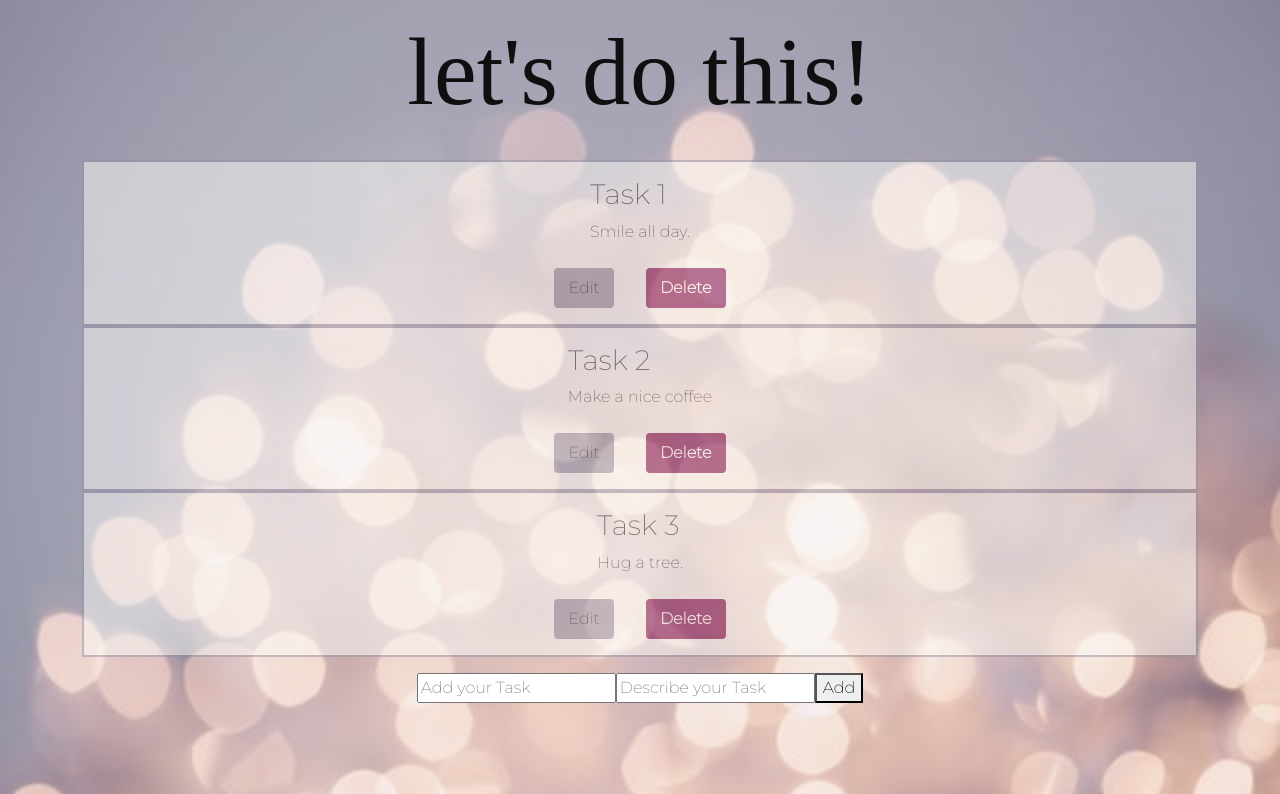
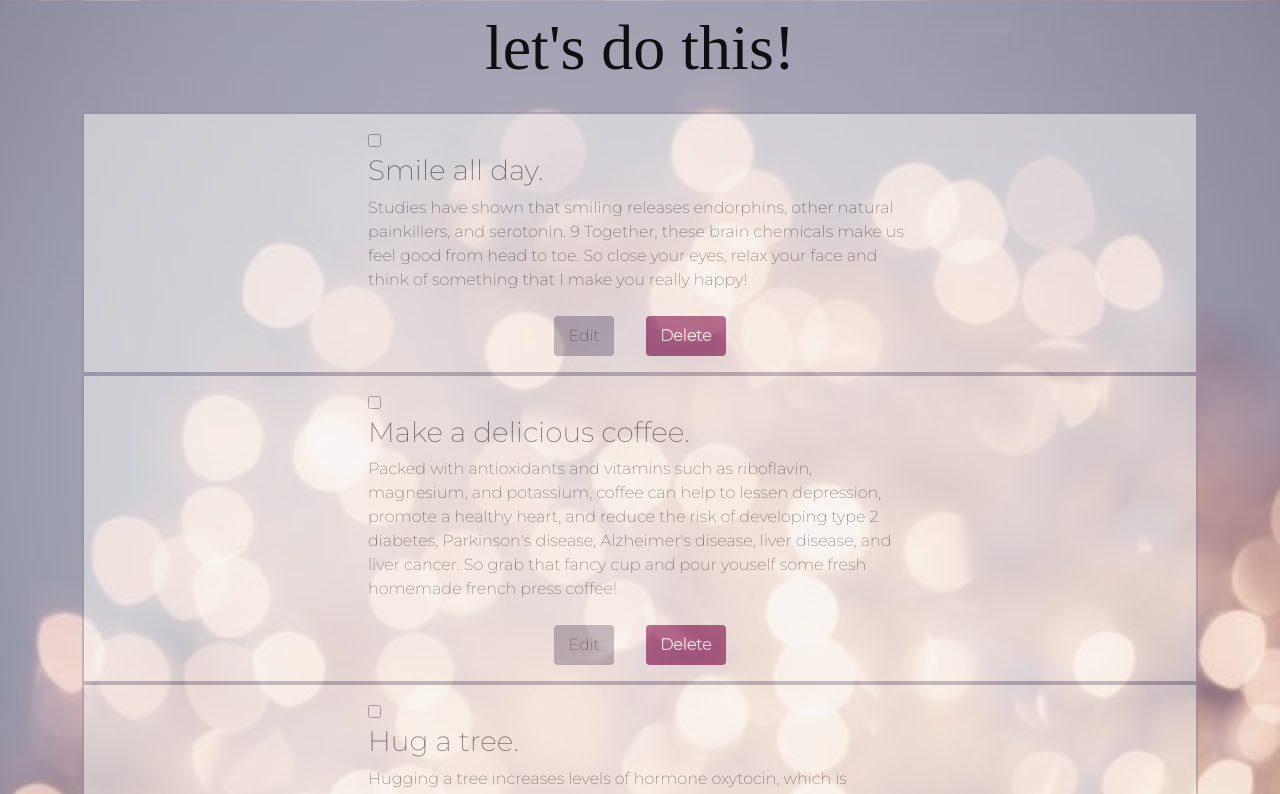
Before and after one commit to predavladc/ReactListProject, a React (Create React App) app: page / in a window 1280 px wide. Shown: the top 794 px of the page. Built offline with nearby package versions, Linux system fonts and the light colour scheme; a web font is replaced by a local one.

Commit message:
I added the complete Button and check-function

```diff
--- a/src/App.js
+++ b/src/App.js
@@ -1,28 +1,30 @@
 import React from "react";
 import "./index.css";
+import Title from "./components/Title"
 import ToDoComponent from "./components/ToDo";
 import { useState } from "react";
 import UserInput from "./UserInput";
+import Checkbox from "./components/Checkbox";
 
 
 export default function App() {
   const [tasks, setTasks] = useState([
     {
         id: 1,
-        title: "Task 1",
-        description: "Smile all day.",
+        title: "Smile all day.",
+        description: "Studies have shown that smiling releases endorphins, other natural painkillers, and serotonin. 9 Together, these brain chemicals make us feel good from head to toe. So close your eyes, relax your face and think of something that I make you really happy!",
         status: "new",
     },
     {
         id: 2,
-        title: "Task 2",
-        description: "Make a nice coffee",
+        title: "Make a delicious coffee.",
+        description: "Packed with antioxidants and vitamins such as riboflavin, magnesium, and potassium, coffee can help to lessen depression, promote a healthy heart, and reduce the risk of developing type 2 diabetes, Parkinson's disease, Alzheimer's disease, liver disease, and liver cancer. So grab that fancy cup and pour youself some fresh homemade french press coffee!",
         status: "new",
     },
     {
         id: 3,
-        title: "Task 3",
-        description: "Hug a tree.",
+        title: "Hug a tree.",
+        description: "Hugging a tree increases levels of hormone oxytocin, which is responsible for feeling calm and emotional bonding. When hugging a tree, it makes you feel happier. So go into the woods, find a tree, take a deep breath and embrace this tree!",
         status: "new",
     }
   ])
@@ -39,9 +41,7 @@ export default function App() {
   });
 
   const handleAddNewTask = (event) => {
-    console.log("print");
     event.preventDefault();
-    // console.log("submitting the form");
     const newTask = {
       id: new Date().getTime(),
       title: userInput.title,
@@ -53,6 +53,7 @@ export default function App() {
     setUserInput({
       title: "",
       description: "",
+      //Do we need the status?
       status: "new",
     });
 
@@ -71,10 +72,14 @@ export default function App() {
   if (beingEdited) {
     return (
       <>
-      <h1>EDITION MODE</h1>
-      <input type="text" placeholder="title"></input>
-      <input type="text" placeholder="description"></input>
-      <button>Save</button>
+      <div className="edition-mode container">
+        <div className="row">
+          <h1 className="edit-mode">EDITION MODE</h1>
+          <input type="text" placeholder="title"></input>
+          <input type="text" placeholder="description"></input>
+          <button className="btn btn-saved">Save</button>
+        </div>
+      </div>
       </>
     )
   }
@@ -83,13 +88,18 @@ export default function App() {
 
     <div className="App container">
       <div className="row ">
-          <p className="title">let's do this!</p>
+          <div className="title">
+            <Title />
+          </div>
+
       {tasks.map((task, index) => {
         return (
-            <div className="listitems" key={index}>
-              <ToDoComponent data={task} onDelete={handleDeleteTask} onEdit={handleEditTask}/>
-
-            </div>
+              <div className="listitems" key={index}>
+                  <div className="col-6">
+                    <Checkbox/>
+                    <ToDoComponent data={task} onDelete={handleDeleteTask} onEdit={handleEditTask}/>
+                  </div>
+              </div>
             )
           }
         )
--- /dev/null
+++ b/src/components/Checkbox.js
@@ -0,0 +1,7 @@
+const Checkbox = () => {
+    return (
+        <input id="todo-1" type="checkbox" />
+    );
+};
+
+export default Checkbox;
--- /dev/null
+++ b/src/components/Title.js
@@ -0,0 +1,9 @@
+const Title = () => {
+    return (
+        <header>
+            <p>let's do this!</p>
+        </header>
+    );
+};
+
+export default Title;
--- a/src/index.css
+++ b/src/index.css
@@ -10,7 +10,7 @@ body {
     justify-content: center;
     font-family: 'Grape Nuts', cursive;
     color: #0f0f0f;
-    font-size: 6rem;
+    font-size: 4rem;
   }
 
 .container {
@@ -39,6 +39,11 @@ body {
   color: #1c1c1c;
 }
 
+.buttons {
+  display: flex;
+  justify-content: center;
+}
+
 button.btn.btn-edit {
   background-color: #9190a1;
   border: 2px solid #9190a1;
@@ -55,3 +60,25 @@ button.btn.btn-delete {
   opacity: 1;
   margin-left: 1rem;
 }
+
+/* Edition Mode */
+
+.edition-mode {
+  display: flex;
+  flex-direction: column;
+  align-items: center;
+  border: 1px solid red;
+}
+
+button.btn.btn-saved {
+  background-color: #9190a1;
+  border: 2px solid #9190a1;
+  color: black;
+  opacity: 1;
+  margin-top: 1 rem;
+}
+
+h1.edit-mode {
+  display: flex;
+  align-items: center;
+}
```
Also changed, not shown: src/components/ToDo.js (+9 -6 lines).
